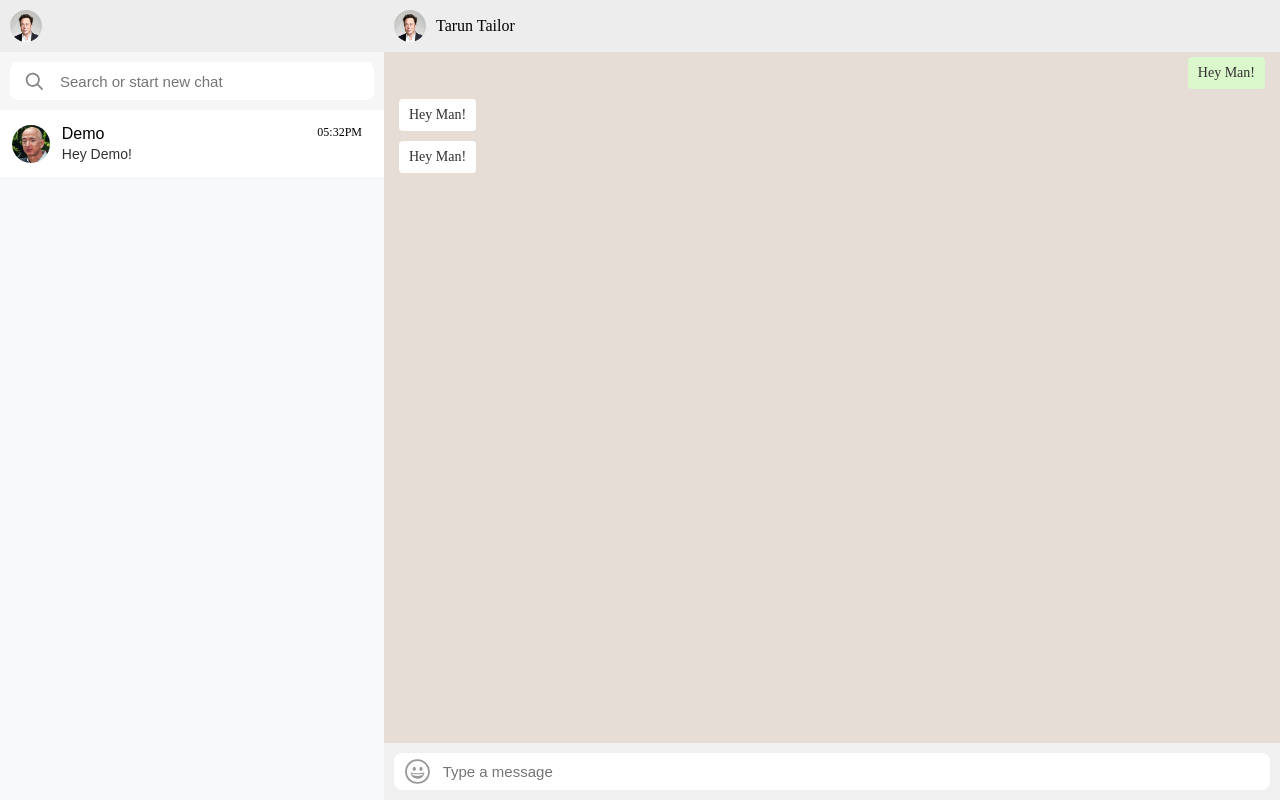
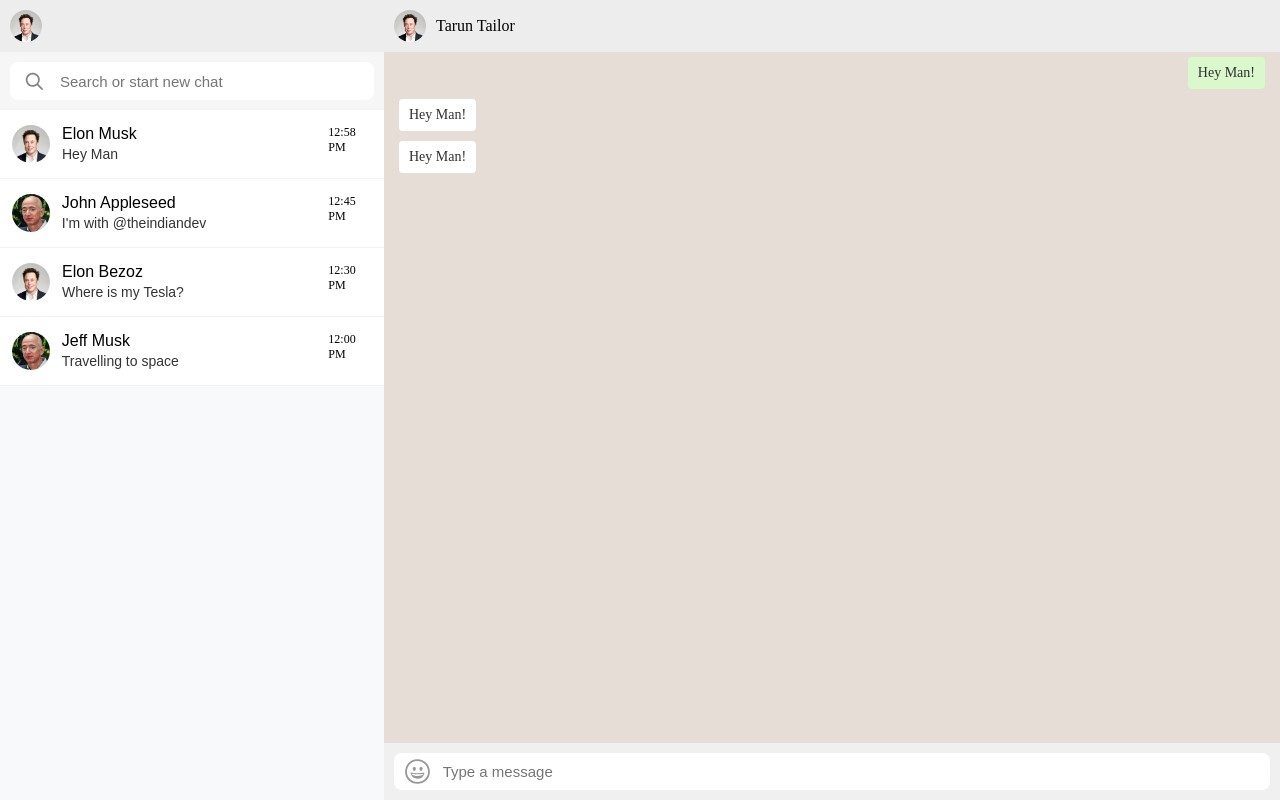
Before and after one commit to taruntailor7/WhatsApp-Clone, a React (Create React App) app in the folder whatsapp/: page / in a window 1280 px wide. Built offline with nearby package versions, Linux system fonts and the light colour scheme.

Commit message:
contact list updated withmock data

```diff
--- a/whatsapp/src/components/Contact.jsx
+++ b/whatsapp/src/components/Contact.jsx
@@ -44,15 +44,15 @@ const MessageTime = styled.span`
     white-space:nowrap;
 `;
 
-export const Contact = () => {
+export const Contact = ({userData}) => {
   return (
     <ContactItem>
-        <ProfileIcon src="/profile/jeff.jpeg"/>
+        <ProfileIcon src={userData.profilePic}/>
         <ContactInfo>
-            <ContactName>Demo</ContactName>
-            <MessageText>Hey Demo!</MessageText>
+            <ContactName>{userData.name}</ContactName>
+            <MessageText>{userData.lastText}</MessageText>
         </ContactInfo>
-        <MessageTime >05:32PM</MessageTime>
+        <MessageTime >{userData.lastTextTime}</MessageTime>
     </ContactItem>
   )
 }
--- a/whatsapp/src/components/ContactList.jsx
+++ b/whatsapp/src/components/ContactList.jsx
@@ -1,6 +1,7 @@
 import React from 'react'
 import styled from "styled-components"
 import { Contact } from './Contact';
+import { contactList } from "../../src/mockData"
 
 const Container = styled.div`
     display: flex;
@@ -63,7 +64,9 @@ export const ContactList = () => {
                 <SearchInput placeholder="Search or start new chat" />
             </SearchContainer>
         </SearchBox>
-        <Contact />
+        {contactList.map((userData)=>(
+            <Contact userData={userData}/>
+        ))}
     </Container>
   )
 }
--- a/whatsapp/src/mockData.js
+++ b/whatsapp/src/mockData.js
@@ -1,29 +1,29 @@
 export const contactList = [
     {
       id: 1,
-      name: "Ayush Kulshrestha",
-      profilePic: "/whatsapp-clone/profile/ayushk.jpeg",
+      name: "Elon Musk",
+      profilePic: "/profile/elon.jpeg",
       lastText: "Hey Man",
       lastTextTime: "12:58 PM",
     },
     {
       id: 2,
       name: "John Appleseed",
-      profilePic: "/whatsapp-clone/profile/theindiandev.jpeg",
+      profilePic: "/profile/jeff.jpeg",
       lastText: `I'm with @theindiandev`,
       lastTextTime: "12:45 PM",
     },
     {
       id: 3,
       name: "Elon Bezoz",
-      profilePic: "/whatsapp-clone/profile/elon.jpeg",
+      profilePic: "/profile/elon.jpeg",
       lastText: "Where is my Tesla?",
       lastTextTime: "12:30 PM",
     },
     {
       id: 4,
       name: "Jeff Musk",
-      profilePic: "/whatsapp-clone/profile/jeff.jpeg",
+      profilePic: "/profile/jeff.jpeg",
       lastText: "Travelling to space",
       lastTextTime: "12:00 PM",
     },
```
Also changed, not shown: whatsapp/public/profile/ayushk.jpeg (added), whatsapp/public/profile/theindiandev.jpeg (added).
